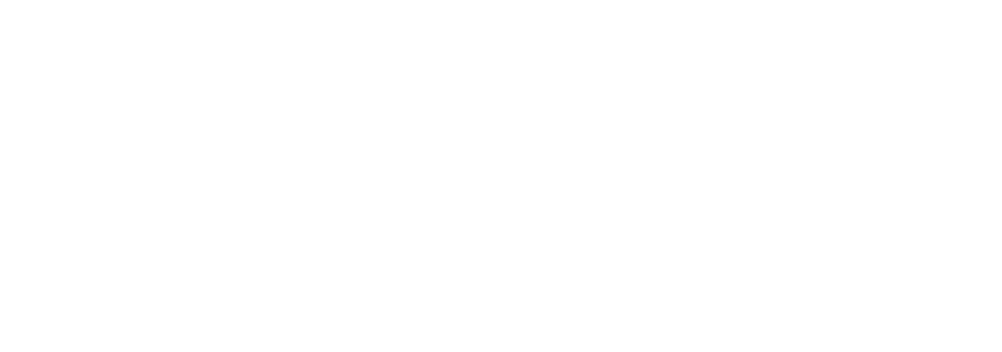
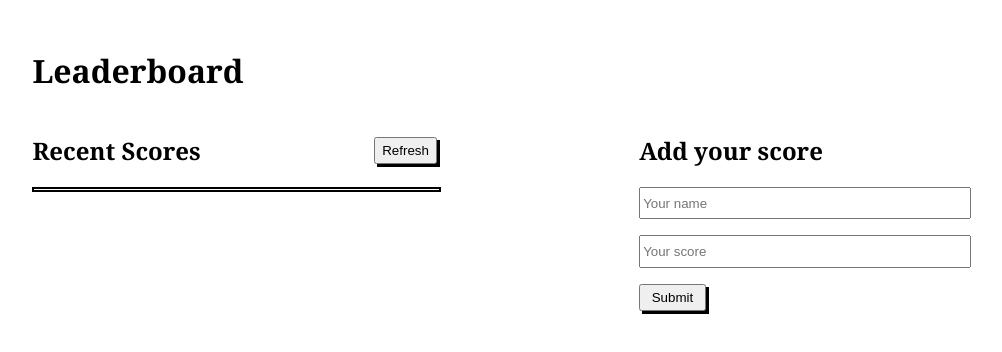
Before and after one commit to aima98/Leaderboard, a website built with webpack: page src/index.html in a window 1280 px wide. Shown: the whole page, without its empty margins (102-1104 px from the left). Built offline with nearby package versions, Linux system fonts and the light colour scheme.

Commit message:
Implement project features

```diff
--- a/src/index.html
+++ b/src/index.html
@@ -7,6 +7,26 @@
     <title>Leaderboard</title>
 </head>
 <body>
+    <main>
+        <h1>Leaderboard</h1>
+        <section class="rec-scores">
+            <div class="scores-list">
+                <h2>Recent Scores</h2>
+                <button type="submit" id="refresh">Refresh</button>
+            </div>
+
+            <div class="names-scores"></div>
+        </section>
+
+        <section class="add-score">
+            <h2>Add your score</h2>
+            <form id="form">
+                <input type="text" name="name" id="name" placeholder="Your name" required/>
+                <input type="number" name="score" id="score" placeholder="Your score" required/>
+                <button type="submit" id="submit">Submit</button>
+            </form>
+        </section>
+    </main>
 
 </body>
 </html>
--- a/src/index.js
+++ b/src/index.js
@@ -1 +1,19 @@
 import './style.css';
+import Data from './modules/Data.js';
+import Score from './modules/Score.js';
+import refreshData from './modules/Refresh.js';
+import displayData from './modules/Display.js';
+
+const form = document.getElementById('form');
+const name = document.getElementById('name');
+const score = document.getElementById('score');
+
+form.addEventListener('submit', (e) => {
+  e.preventDefault();
+  const newScore = new Score(name.value, score.value);
+  Data.push(newScore);
+  form.reset();
+});
+
+refreshData();
+displayData(Data);
--- /dev/null
+++ b/src/modules/Data.js
@@ -0,0 +1,3 @@
+const Data = [];
+
+export default Data;
--- /dev/null
+++ b/src/modules/Display.js
@@ -0,0 +1,17 @@
+const displayList = document.querySelector('.names-scores');
+
+const displayData = (Data) => {
+  if (Data === []) {
+    displayList.innerHTML = '<p class=\'details\'>No scores are available!</p>';
+  }
+
+  Data.forEach((element) => {
+    const userName = document.createElement('p');
+    userName.classList.add('user-name');
+    userName.id = 'details';
+    displayList.appendChild(userName);
+    userName.innerHTML = `${element.name} : ${element.score}`;
+  });
+};
+
+export default displayData;
--- /dev/null
+++ b/src/modules/Refresh.js
@@ -0,0 +1,14 @@
+import displayData from './Display.js';
+import Data from './Data.js';
+
+const displayList = document.querySelector('.names-scores');
+const refreshBtn = document.getElementById('refresh');
+
+const refreshData = () => {
+  refreshBtn.addEventListener('click', () => {
+    displayList.innerHTML = '';
+    displayData(Data);
+  });
+};
+
+export default refreshData;
--- /dev/null
+++ b/src/modules/Score.js
@@ -0,0 +1,8 @@
+class Score {
+  constructor(name, score) {
+    this.name = name;
+    this.score = score;
+  }
+}
+
+export default Score;
--- a/src/style.css
+++ b/src/style.css
@@ -1,3 +1,78 @@
-body {
+html {
+  font-family: Cambria, Cochin, Georgia, Times, "Times New Roman", serif;
+}
+
+main {
+  padding: 20px;
+  width: 80%;
+  margin: 0 auto;
+}
+
+.rec-scores {
+  float: left;
+  width: 40%;
+}
+
+.scores-list {
+  display: flex;
+  width: 100%;
+  justify-content: space-between;
+  align-items: center;
+}
+
+button {
+  height: 2em;
+  box-shadow: 3px 3px 0 0 #000;
+}
+
+.details {
   margin: 0;
+  padding: 2px;
 }
+
+.names-scores {
+  width: 100%;
+  height: auto;
+  border: 2px solid black;
+  display: flex;
+  flex-direction: column;
+  padding-bottom: 1px;
+}
+
+.names-scores :nth-child(even) {
+  background: rgb(202, 201, 201);
+}
+
+.user-name {
+  padding: 10px 5px;
+  margin-bottom: 1px;
+  margin-top: 1px;
+}
+
+.add-score {
+  float: right;
+  width: 40%;
+}
+
+form {
+  display: flex;
+  flex-direction: column;
+  gap: 1em;
+}
+
+input {
+  height: 2em;
+  width: 80%;
+}
+
+#submit {
+  width: 5em;
+}
+
+#refresh :hover {
+  cursor: pointer;
+}
+
+#refresh {
+  float: right;
+}
```
Also changed, not shown: .babelrc (added), dist/index.html, dist/main.js.
